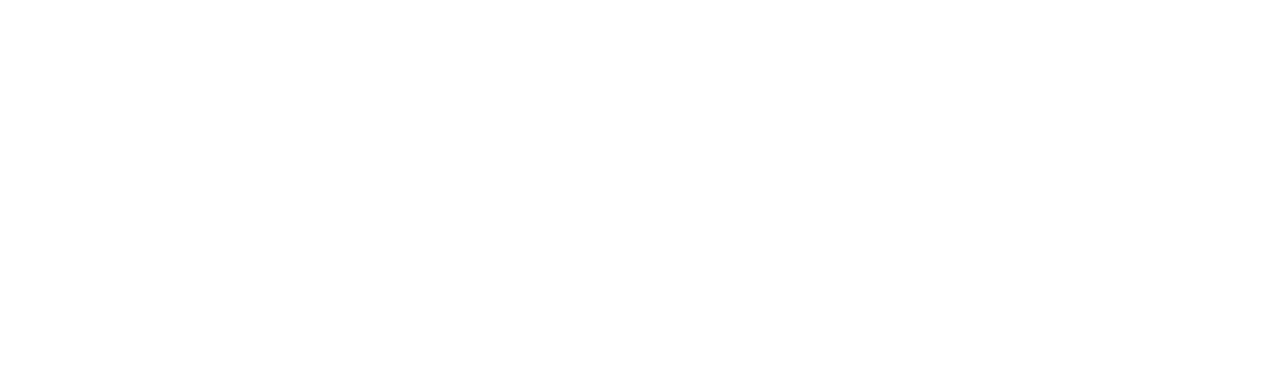
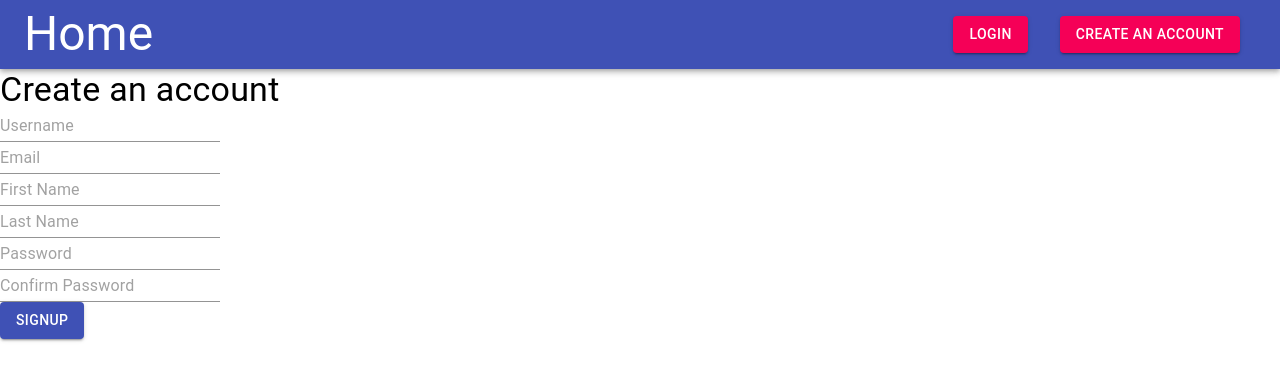
Before and after one commit to bcheung98/travel-planner-frontend, a React (Create React App) app: page /signup in a window 1280 px wide. Shown: the top 380 px of the page. Built offline with nearby package versions, Linux system fonts and the light colour scheme.

Commit message:
Added signup and login

```diff
--- a/src/App.js
+++ b/src/App.js
@@ -1,7 +1,4 @@
 import React from "react";
-import TextField from '@material-ui/core/TextField';
-import Typography from '@material-ui/core/Typography';
-import Button from '@material-ui/core/Button';
 import {
     BrowserRouter as Router,
     Route,
@@ -9,16 +6,50 @@
     Switch
 } from "react-router-dom";
 import './App.css';
+import Nav from "./components/Nav";
 import MainContainer from "./components/MainContainer";
+import Login from "./components/Login";
+import Signup from "./components/Signup";
 
 class App extends React.Component {
+
+    state = {
+        logged_in: false,
+        token: null,
+    }
+
+    handleLogin = (token) => {
+        this.setState({ logged_in: true, token })
+    }
+
+    componentDidMount() {
+        const authToken = localStorage.getItem('token')
+        if (authToken) {
+            this.setState({ logged_in: true, token: authToken })
+        }
+    }
 
     render() {
         return(
             <Router>
+                <Nav logged_in={this.state.logged_in} />
                 <Switch>
 
                     <Route exact path="/" component={MainContainer} />
+
+                    <Route path="/login" component={() => (
+                            !this.state.logged_in ? <Login handleLogin={this.handleLogin} /> : <Redirect to="/" />
+                        )} />
+
+                    <Route path="/signup" component={() => (
+                            !this.state.logged_in ? <Signup handleLogin={this.handleLogin} /> : <Redirect to="/" />
+                        )} />
+
+                    <Route path="/logout" component={() => {
+                            localStorage.clear()
+                            this.setState({ logged_in: false, token: null })
+                            return <Redirect to="/" />
+                        }} />
 
                 </Switch>
             </Router>
--- /dev/null
+++ b/src/components/Login.js
@@ -0,0 +1,62 @@
+import React from "react";
+import { withRouter } from "react-router";
+import TextField from '@material-ui/core/TextField';
+import Typography from '@material-ui/core/Typography';
+import Button from '@material-ui/core/Button';
+
+class Login extends React.Component {
+
+    state = {
+        username: "",
+        password: ""
+    }
+
+    handleInputChange = (e) => {
+        this.setState({
+            [e.target.name]: e.target.value
+        })
+    }
+
+    handleSubmit = (e) => {
+        e.preventDefault();
+        fetch("http://localhost:3000/login", {
+            method: "POST",
+            headers: {
+                "Content-Type": "application/json"
+            },
+            body: JSON.stringify({ user: { ...this.state } })
+        })
+            .then(res => res.json())
+            .then(tokenObj => {
+                if (tokenObj.jwt) {
+                    localStorage.setItem("token", tokenObj.jwt);
+                    localStorage.setItem("username", tokenObj.user.username);
+                    this.props.handleLogin(tokenObj.jwt);
+                    this.props.history.push("/")
+                }
+                else {
+                    alert(tokenObj.message);
+                }
+            });
+    }
+
+    render() {
+        return (
+            <div className="login-page">
+                <form onSubmit={this.handleSubmit} className="login-container">
+                    <Typography variant="h3">Login to YPedia</Typography>
+                    <div className="form-input-box">
+                        <TextField type="text" name="username" className="form-input" placeholder="Username" onChange={this.handleInputChange} required />
+                    </div>
+                    <div className="form-input-box">
+                        <TextField type="password" name="password" className="form-input" placeholder="Password" onChange={this.handleInputChange} required />
+                    </div>
+                    <Button className="form-input-button" type="submit" variant="contained" color="primary">Login</Button>
+                </form>
+            </div>
+        )
+    }
+
+}
+
+export default withRouter(Login);
--- /dev/null
+++ b/src/components/Nav.js
@@ -0,0 +1,57 @@
+import { withRouter } from "react-router";
+import { makeStyles } from '@material-ui/core/styles';
+import AppBar from '@material-ui/core/AppBar';
+import Toolbar from '@material-ui/core/Toolbar';
+import Typography from '@material-ui/core/Typography';
+import Button from '@material-ui/core/Button';
+
+const useStyles = makeStyles((theme) => ({
+    root: {
+        flexGrow: 1,
+    },
+    buttons: {
+        margin: theme.spacing(2),
+    },
+    title: {
+        flexGrow: 1,
+    },
+}));
+
+const confirmLogout = () => window.confirm("Are you sure you want to logout?");
+
+const Nav = ({ logged_in, history }) => {
+    const classes = useStyles();
+    return (
+        <div className={classes.root}>
+            <AppBar position="static" className="nav-bar">
+                <Toolbar>
+                    <Typography variant="h3" className={classes.title} onClick={() => history.push("/")}>
+                        <span style={{ cursor: "pointer" }}>Home</span>
+                    </Typography>
+                    {
+                        !logged_in && (
+                            <>
+                                <Button className={classes.buttons} variant="contained" color="secondary" onClick={() => history.push("/login")}>Login</Button>
+                                <Button className={classes.buttons} variant="contained" color="secondary" onClick={() => history.push("/signup")}>Create an Account</Button>
+                            </>
+                        )
+                    }
+                    {
+                        logged_in && (
+                            <>
+                                <Typography variant="subtitle2">
+                                    Logged in as: {localStorage.getItem("username")}
+                                </Typography>
+                                <Button className={classes.buttons} variant="contained" color="secondary" onClick={() => history.push("/flights")}>Search Flights</Button>
+                                <Button className={classes.buttons} variant="contained" color="secondary" onClick={() => history.push("/bookings")}>My Bookings</Button>
+                                <Button className={classes.buttons} variant="contained" color="secondary" onClick={() => confirmLogout() && history.push("/logout")}>Logout</Button>
+                            </>
+                        )
+                    }
+                </Toolbar>
+            </AppBar>
+        </div>
+    )
+}
+
+export default withRouter(Nav);
--- /dev/null
+++ b/src/components/Signup.js
@@ -0,0 +1,78 @@
+import React from "react";
+import { withRouter } from "react-router";
+import TextField from '@material-ui/core/TextField';
+import Typography from '@material-ui/core/Typography';
+import Button from '@material-ui/core/Button';
+
+class Signup extends React.Component {
+
+    state = {
+        username: "",
+        email: "",
+        first_name: "",
+        last_name: "",
+        password: "",
+        password_confirmation: ""
+    }
+
+    handleInputChange = (e) => {
+        this.setState({
+            [e.target.name]: e.target.value
+        })
+    }
+
+    handleSubmit = (e) => {
+        e.preventDefault();
+        fetch("http://localhost:3000/users", {
+            method: "POST",
+            headers: {
+                "Content-Type": "application/json"
+            },
+            body: JSON.stringify({ user: { ...this.state } })
+        })
+            .then(res => res.json())
+            .then(tokenObj => {
+                if (tokenObj.jwt) {
+                    localStorage.setItem("token", tokenObj.jwt);
+                    localStorage.setItem("username", tokenObj.user.username);
+                    this.props.handleLogin(tokenObj.jwt);
+                    this.props.history.push("/")
+                }
+                else {
+                    alert(tokenObj.error);
+                }
+            });
+    }
+
+    render() {
+        return (
+            <div className="signup-page">
+                <form onSubmit={this.handleSubmit} className="signup-container">
+                    <Typography variant="h4">Create an account</Typography>
+                    <div className="form-input-box">
+                        <TextField type="text" name="username" className="form-input" placeholder="Username" onChange={this.handleInputChange} required />
+                    </div>
+                    <div className="form-input-box">
+                        <TextField type="text" name="email" className="form-input" placeholder="Email" onChange={this.handleInputChange} required />
+                    </div>
+                    <div className="form-input-box">
+                        <TextField type="text" name="first_name" className="form-input" placeholder="First Name" onChange={this.handleInputChange} required />
+                    </div>
+                    <div className="form-input-box">
+                        <TextField type="text" name="last_name" className="form-input" placeholder="Last Name" onChange={this.handleInputChange} required />
+                    </div>
+                    <div className="form-input-box">
+                        <TextField type="password" name="password" className="form-input" placeholder="Password" onChange={this.handleInputChange} required />
+                    </div>
+                    <div className="form-input-box">
+                        <TextField type="password" name="password_confirmation" className="form-input" placeholder="Confirm Password" onChange={this.handleInputChange} required />
+                    </div>
+                    <Button className="form-input-button" type="submit" variant="contained" color="primary">Signup</Button>
+                </form>
+            </div>
+        )
+    }
+
+}
+
+export default withRouter(Signup);
```
